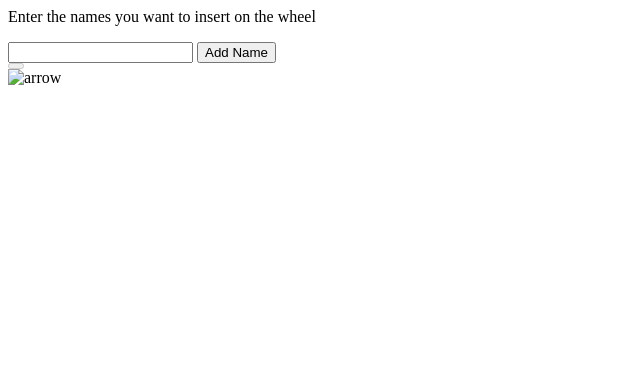
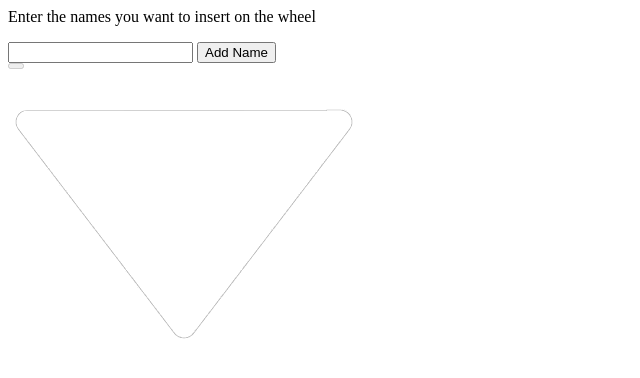
Before and after one commit to AlexSilva23/WhoWillDoIt, a plain HTML site: page spinningWheel/index.html in a window 1280 px wide. Shown: the whole page, without its empty margins (0-640 px from the left). Drawn offline with Linux system fonts and the light colour scheme; the site is published under a folder, as on GitHub Pages, so addresses that start at the root find nothing.

Commit message:
Bug fixing final

```diff
--- a/spinningWheel/index.html
+++ b/spinningWheel/index.html
@@ -13,7 +13,7 @@
     <br>
 </div>
 
-<img id="arrow" src="/spinningWheel/images/arrow.png" alt="arrow">
+<img id="arrow" src="../spinningWheel/images/arrow.png" alt="arrow">
 
 <div id="Chart">
     <canvas id="myChartCanvas"></canvas>
```
